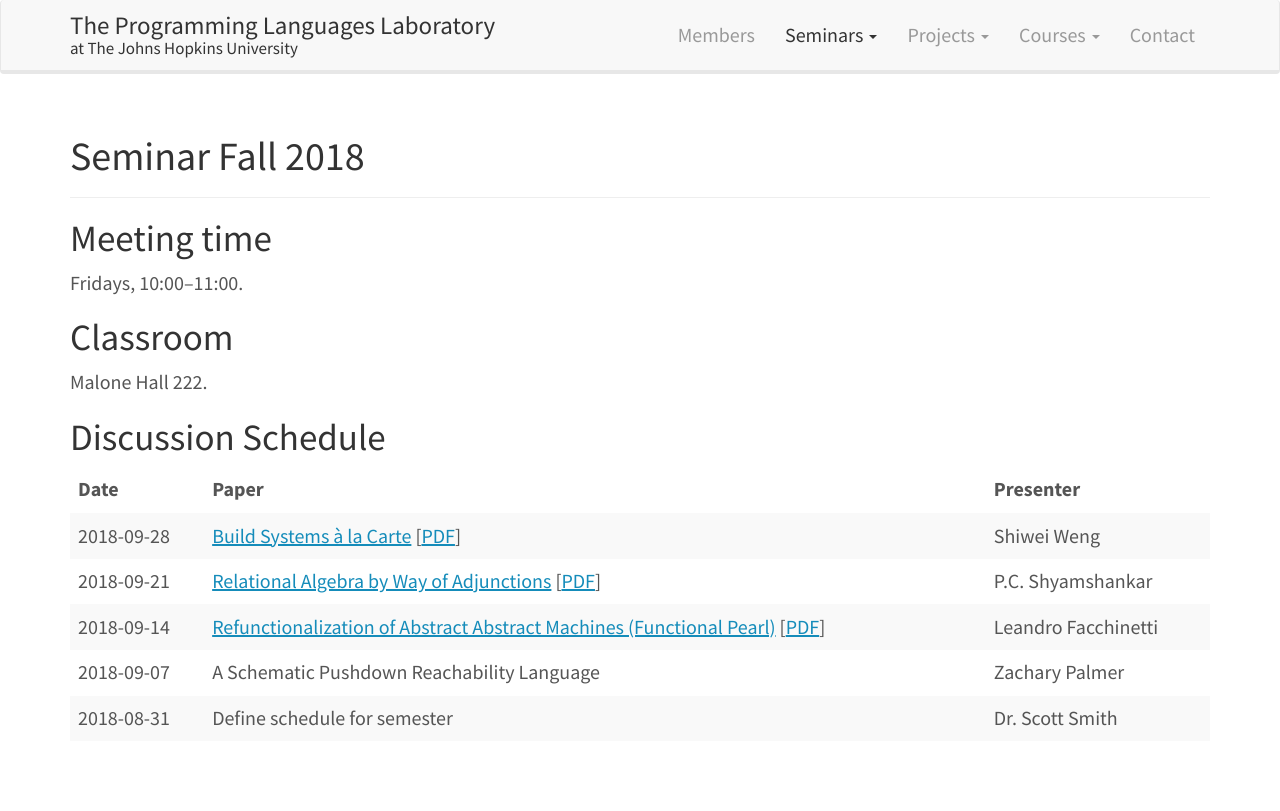
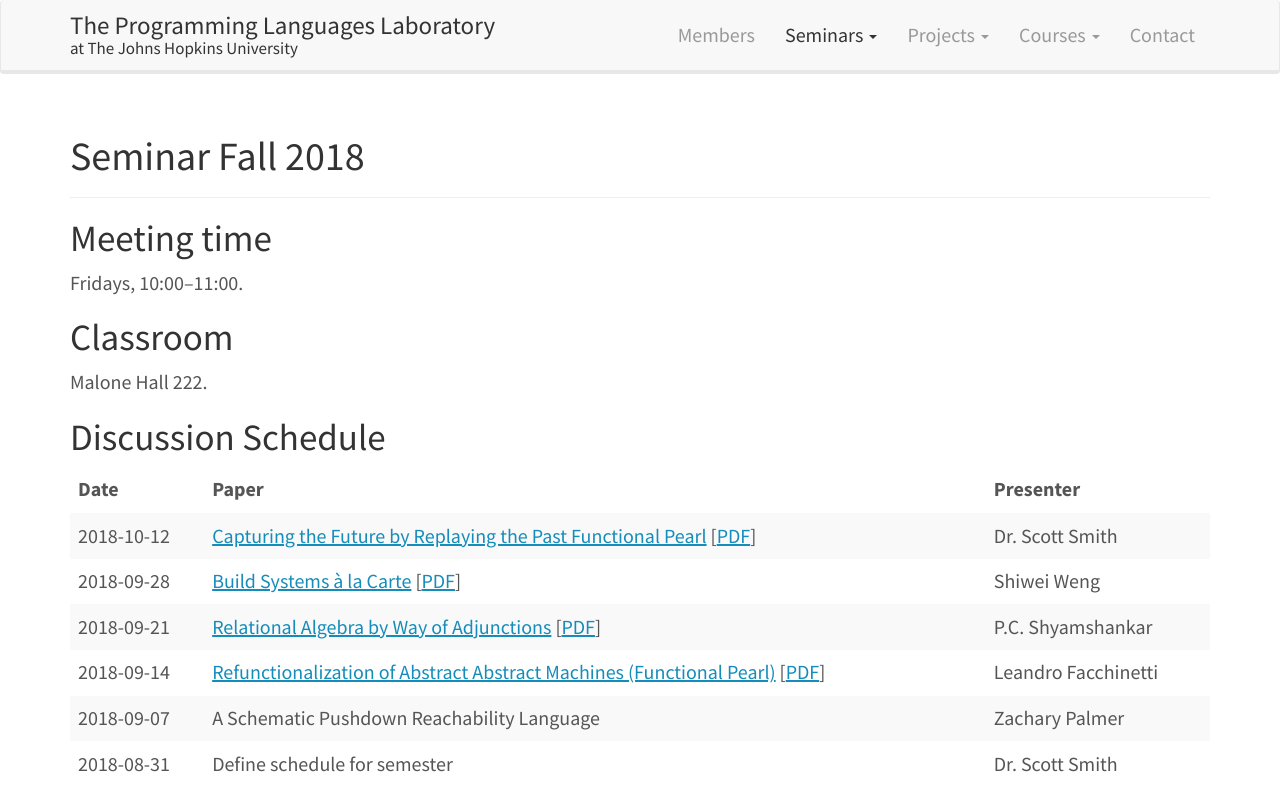
Before and after one commit to JHU-PL-Lab/www-pl-lab, a Jekyll site: the page built from seminars/fall-2018.md, in a window 1280 px wide. Shown: the top 811 px of the page. Built offline with Jekyll 4.4.1, drawn with Linux system fonts in a browser that asks for light colours.

Commit message:
Add 2018-10-12 seminar

```diff
--- a/seminars/fall-2018.md
+++ b/seminars/fall-2018.md
@@ -18,6 +18,7 @@ Discussion Schedule
 
 | Date | Paper | Presenter |
 |-|-|-|
+| 2018-10-12 | [Capturing the Future by Replaying the Past Functional Pearl](https://dl.acm.org/citation.cfm?id=3236771) [[PDF](https://arxiv.org/pdf/1710.10385.pdf)] | Dr. Scott Smith |
 | 2018-09-28 | [Build Systems à la Carte](https://dl.acm.org/citation.cfm?doid=3243631.3236774) [[PDF](https://www.microsoft.com/en-us/research/uploads/prod/2018/03/build-systems-final.pdf)] | Shiwei Weng |
 | 2018-09-21 | [Relational Algebra by Way of Adjunctions](https://dl.acm.org/citation.cfm?id=3236781) [[PDF](https://www.cs.ox.ac.uk/jeremy.gibbons/publications/reladj.pdf)] | P.C. Shyamshankar |
 | 2018-09-14 | [Refunctionalization of Abstract Abstract Machines (Functional Pearl)](https://dl.acm.org/citation.cfm?id=3236800) [[PDF](https://www.cs.purdue.edu/homes/rompf/papers/wei-icfp18.pdf)] | Leandro Facchinetti |
```
